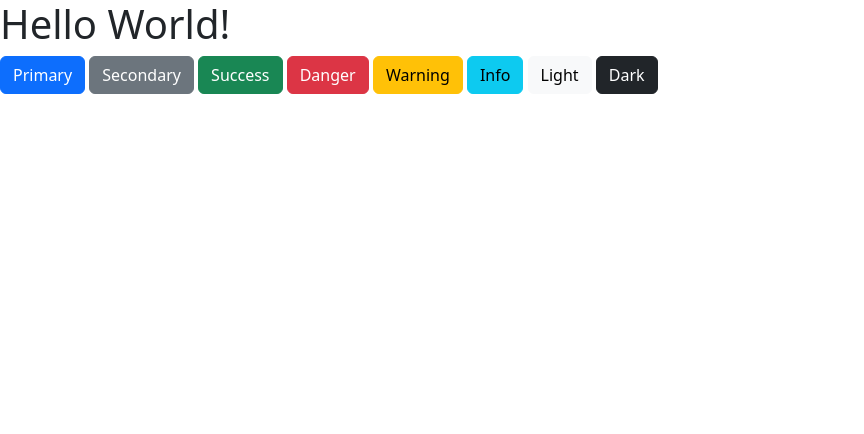
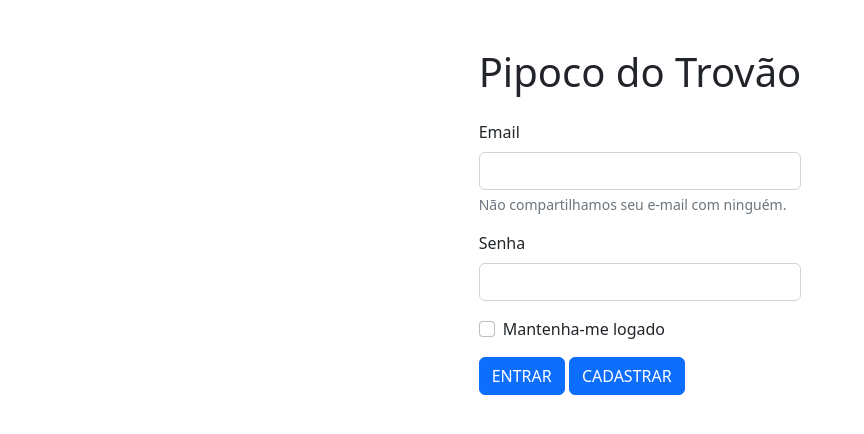
Before and after one commit to FelixMembrive/intro-ao-Bootstrap, a plain HTML site: page index.html in a window 1280 px wide. Shown: the whole page, without its empty margins (0-864 px from the left). Drawn offline with nearby package versions, Linux system fonts and the light colour scheme.

Commit message:
Inclusão do Alerta

```diff
--- /dev/null
+++ b/alert.js
@@ -0,0 +1,22 @@
+const alertPlaceholder = document.getElementById('liveAlertPlaceholder')
+
+const alert = (message, type) => {
+    const wrapper = document.createElement('div')
+    wrapper.innerHTML = [
+        `<div class="alert alert-${type} alert-dismissible" role="alert">`,
+        `   <div>${message}</div>`,
+        '   <button type="button" class="btn-close" data-bs-dismiss="alert" aria-label="Close"></button>',
+        '</div>'
+    ].join('')
+
+    alertPlaceholder.append(wrapper)
+}
+
+const alertTrigger = document.getElementById('liveAlertBtn')
+if (alertTrigger) {
+    alertTrigger.addEventListener('click', () => {
+        alert('Parabéns, você está logado!', 'success')
+    })
+}
+
+console.log("teste");
--- a/index.html
+++ b/index.html
@@ -5,22 +5,41 @@
     <meta charset="UTF-8">
     <meta http-equiv="X-UA-Compatible" content="IE=edge">
     <meta name="viewport" content="width=device-width, initial-scale=1.0">
-    <title>Document</title>
+    <title>Pipoco do Trovão - MarketPlace</title>
     <link href="https://cdn.jsdelivr.net/npm/bootstrap@5.2.0-beta1/dist/css/bootstrap.min.css" rel="stylesheet" integrity="sha384-0evHe/X+R7YkIZDRvuzKMRqM+OrBnVFBL6DOitfPri4tjfHxaWutUpFmBp4vmVor" crossorigin="anonymous">
 </head>
 
 <body>
-    <h1>Hello World!</h1>
-    <button type="button" class="btn btn-primary">Primary</button>
-    <button type="button" class="btn btn-secondary">Secondary</button>
-    <button type="button" class="btn btn-success">Success</button>
-    <button type="button" class="btn btn-danger">Danger</button>
-    <button type="button" class="btn btn-warning">Warning</button>
-    <button type="button" class="btn btn-info">Info</button>
-    <button type="button" class="btn btn-light">Light</button>
-    <button type="button" class="btn btn-dark">Dark</button>
+    <form class="col d-flex justify-content-center mt-5">
+        <div>
+            <h1>Pipoco do Trovão</h1>
+            <div class="mb-3 mt-4">
+                <label for="exampleInputEmail1" class="form-label">Email</label>
+                <input type="email" class="form-control" id="exampleInputEmail1" aria-describedby="emailHelp">
+                <div id="emailHelp" class="form-text">Não compartilhamos seu e-mail com ninguém.</div>
+            </div>
+            <div class="mb-3">
+                <label for="exampleInputPassword1" class="form-label">Senha</label>
+                <input type="password" class="form-control" id="exampleInputPassword1">
+            </div>
+            <div class="mb-3 form-check">
+                <input type="checkbox" class="form-check-input" id="exampleCheck1">
+                <label class="form-check-label" for="exampleCheck1">Mantenha-me logado</label>
+            </div>
+            <!-- <button id="liveAlertBtn" type="submit" class="btn btn-primary">ENTRAR</button> -->
+            <button type="button" class="btn btn-primary " id="liveAlertBtn">ENTRAR</button>
+            <button type="submit" class="btn btn-primary">CADASTRAR</button>
+            <div id="liveAlertPlaceholder" class="mt-3"></div>
+        </div>
+    </form>
+
+    <!-- <button type="button" class="btn btn-primary" id="liveAlertBtn">Show live alert</button> -->
+    <!-- <div class="alert alert-success mt-3" role="alert" id="alerta-de-sucesso">
+        Parabéns, você será redirecionado para <a href="#" class="alert-link">as compras clicando aqui</a>.
+    </div> -->
 
     <script src="https://cdn.jsdelivr.net/npm/bootstrap@5.2.0-beta1/dist/js/bootstrap.bundle.min.js" integrity="sha384-pprn3073KE6tl6bjs2QrFaJGz5/SUsLqktiwsUTF55Jfv3qYSDhgCecCxMW52nD2" crossorigin="anonymous"></script>
+    <script src="alert.js"></script>
 </body>
 
 </html>
```
Also changed, not shown: teste.html (added).
